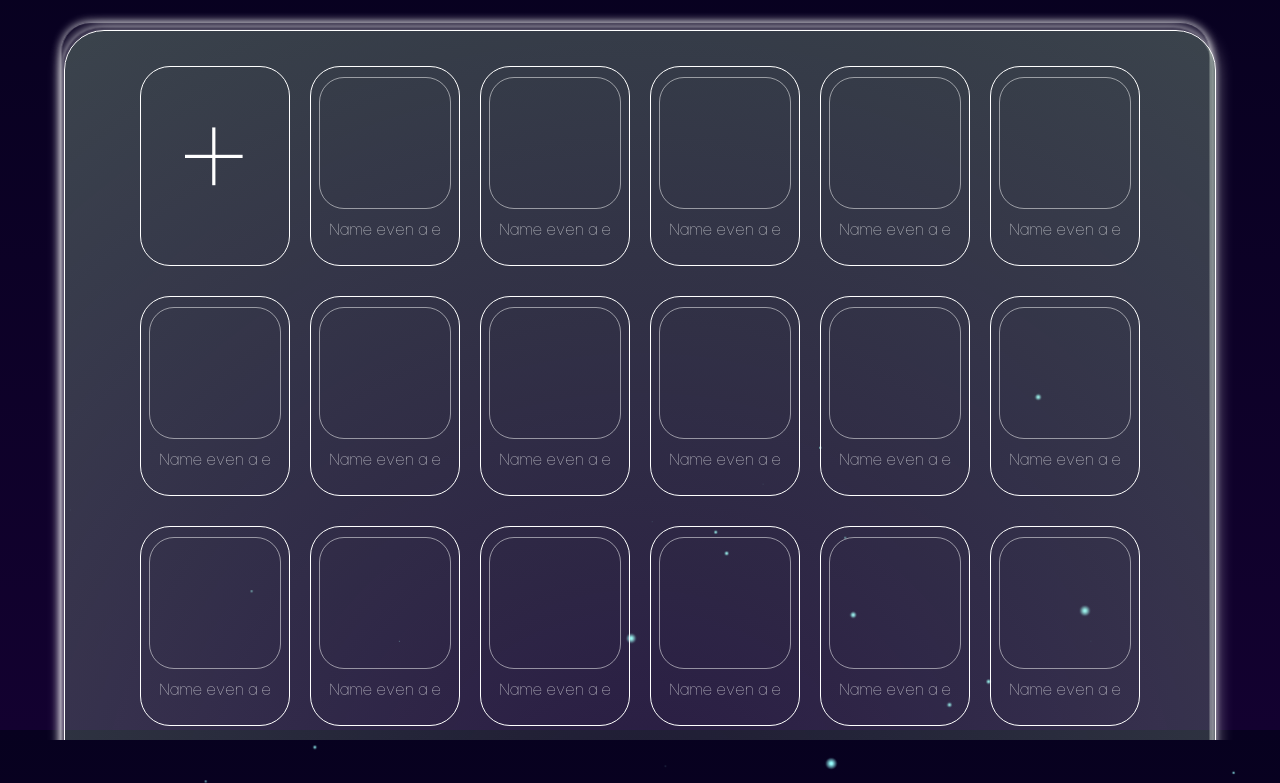
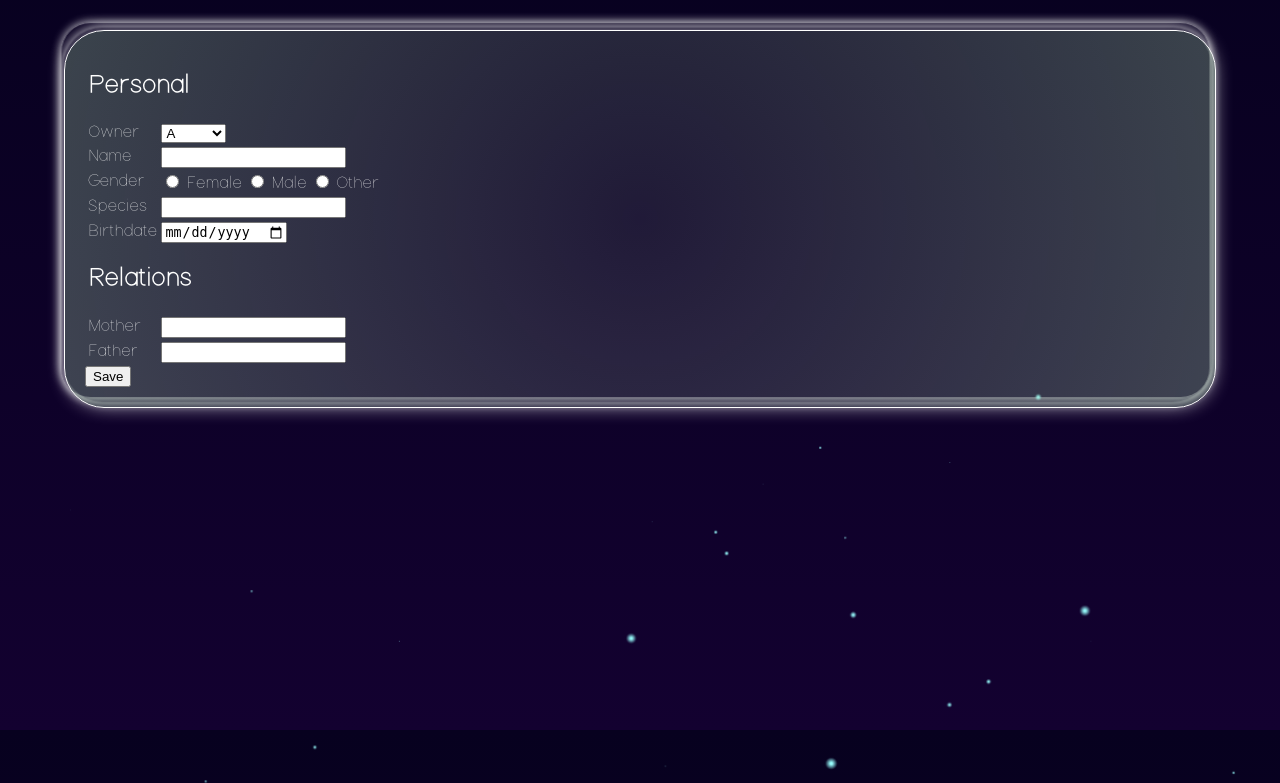
Before and after one commit to TobiHatti/Videlib, a PHP site: page / in a window 1280 px wide. Shown: the part 70-853 px from the top of the page. Run offline with PHP 8.4, Linux system fonts and the light colour scheme; style sheets or scripts are compiled from the project's sources.

Commit message:
Started addCharacter form, added WrapSQL

```diff
--- a/css/layout.scss
+++ b/css/layout.scss
@@ -385,3 +385,29 @@ $tileSpacing: 20px;
         }
     }
 }
+
+.flyOut{
+    animation: flyOut;
+    animation-duration: 0.7s;
+    animation-iteration-count: 1;
+    animation-timing-function: ease-in-out;
+    animation-fill-mode: forwards;
+}
+
+.fadeOut{
+    animation: fadeOut;
+    animation-duration: 0.3s;
+    animation-iteration-count: 1;
+    animation-timing-function: ease-in-out;
+    animation-fill-mode: forwards;
+}
+
+@keyframes flyOut {
+    0%{ transform: scale(1);}
+    100%{transform: scale(0);}
+}
+
+@keyframes fadeOut {
+    0%{ opacity: 1;}
+    100%{opacity: 0;}
+}
--- /dev/null
+++ b/page/addCharacter.php
@@ -0,0 +1,65 @@
+<div class="contentWrapper">
+    <div class="contentContainer">
+
+        <table>
+            <tr>
+                <td colspan="2">
+                    <h2>Personal</h2>
+                </td>
+            </tr>
+            <tr>
+                <td>Owner</td>
+                <td>
+                    <select>
+                        <option>A</option>
+                        <option>B</option>
+                        <option>Shared</option>
+                    </select>
+                </td>
+            </tr>
+            <tr>
+                <td>Name</td>
+                <td><input type="text" /></td>
+            </tr>
+            <tr>
+                <td>Gender</td>
+                <td>
+                    <input type="radio" name="gender" /> Female
+                    <input type="radio" name="gender" /> Male
+                    <input type="radio" name="gender" /> Other
+                </td>
+            </tr>
+            <tr>
+                <td>Species</td>
+                <td>
+                    <input type="text" list="speciesList"/>
+                    <datalist id="speciesList">
+                        <option value="A">A</option>
+                        <option value="B">B</option>
+                        <option value="C">C</option>
+                    </datalist>
+                </td>
+            </tr>
+            <tr>
+                <td>Birthdate</td>
+                <td><input type="date" /></td>
+            </tr>
+            <tr>
+                <td colspan="2">
+                    <h2>Relations</h2>
+                </td>
+            </tr>
+            <tr>
+                <td>Mother</td>
+                <td><input type="text" list="characterList" /></td>
+            </tr>
+            <tr>
+                <td>Father</td>
+                <td><input type="text" list="characterList" /></td>
+            </tr>
+        </table>
+
+
+        <button>Save</button>
+    </div>
+</div>
--- a/page/characterlist.php
+++ b/page/characterlist.php
@@ -3,7 +3,7 @@
 
         <div class="characterBoxContainer">
 
-        <div class="characterBox">
+        <div class="characterBox" id="addCharacter">
             +
         </div>
 
```
Also changed, not shown: css/layout.css (+33 -0 lines), js/events.js (+33 -12 lines), lib/wrapsql.php (added, +107 -0 lines), post/character.php (added), 2 other files.
